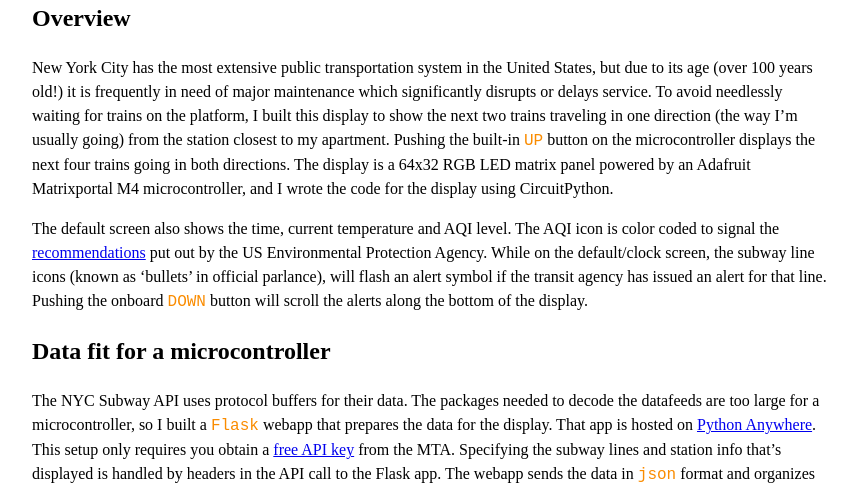
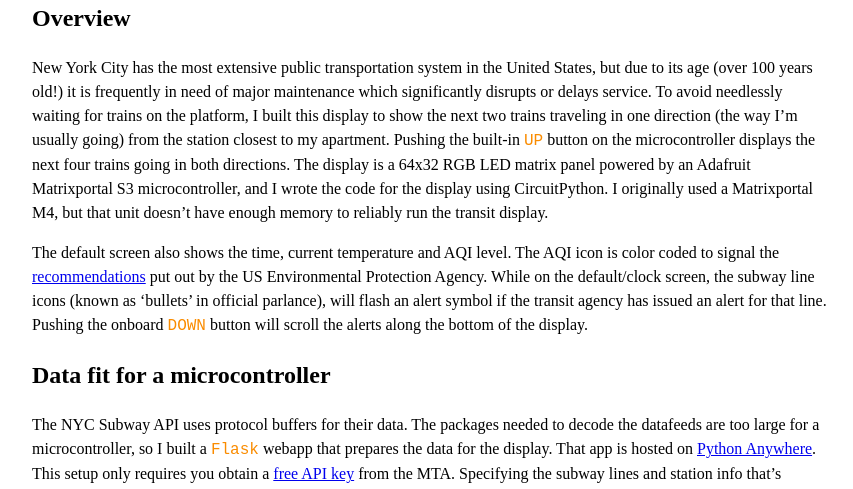
Before and after one commit to benarnav/benarnav.github.io, a Jekyll site: the page built from posts/arrivals_rgb_display.md, in a window 1280 px wide. Shown: the part 733-1222 px from the top of the page, without its empty margins (208-1061 px from the left). Built offline with Jekyll 4.4.1, drawn with Linux system fonts in a browser that asks for light colours; some of the changed text lies outside the part shown.

Commit message:
update text

```diff
--- a/posts/arrivals_rgb_display.md
+++ b/posts/arrivals_rgb_display.md
@@ -14,7 +14,7 @@
 
 ## Overview
 
-New York City has the most extensive public transportation system in the United States, but due to its age (over 100 years old!) it is frequently in need of major maintenance which significantly disrupts or delays service. To avoid needlessly waiting for trains on the platform, I built this display to show the next two trains traveling in one direction (the way I'm usually going) from the station closest to my apartment. Pushing the built-in `UP` button on the microcontroller displays the next four trains going in both directions. The display is a 64x32 RGB LED matrix panel powered by an Adafruit Matrixportal M4 microcontroller, and I wrote the code for the display using CircuitPython.
+New York City has the most extensive public transportation system in the United States, but due to its age (over 100 years old!) it is frequently in need of major maintenance which significantly disrupts or delays service. To avoid needlessly waiting for trains on the platform, I built this display to show the next two trains traveling in one direction (the way I'm usually going) from the station closest to my apartment. Pushing the built-in `UP` button on the microcontroller displays the next four trains going in both directions. The display is a 64x32 RGB LED matrix panel powered by an Adafruit Matrixportal S3 microcontroller, and I wrote the code for the display using CircuitPython. I originally used a Matrixportal M4, but that unit doesn't have enough memory to reliably run the transit display.
 
 The default screen also shows the time, current temperature and AQI level. The AQI icon is color coded to signal the [recommendations](https://www.airnow.gov) put out by the US Environmental Protection Agency. While on the default/clock screen, the subway line icons (known as 'bullets' in official parlance), will flash an alert symbol if the transit agency has issued an alert for that line. Pushing the onboard `DOWN` button will scroll the alerts along the bottom of the display.
 
```
Also changed, not shown: other parts of posts/arrivals_rgb_display.md (+1 -1 lines).
